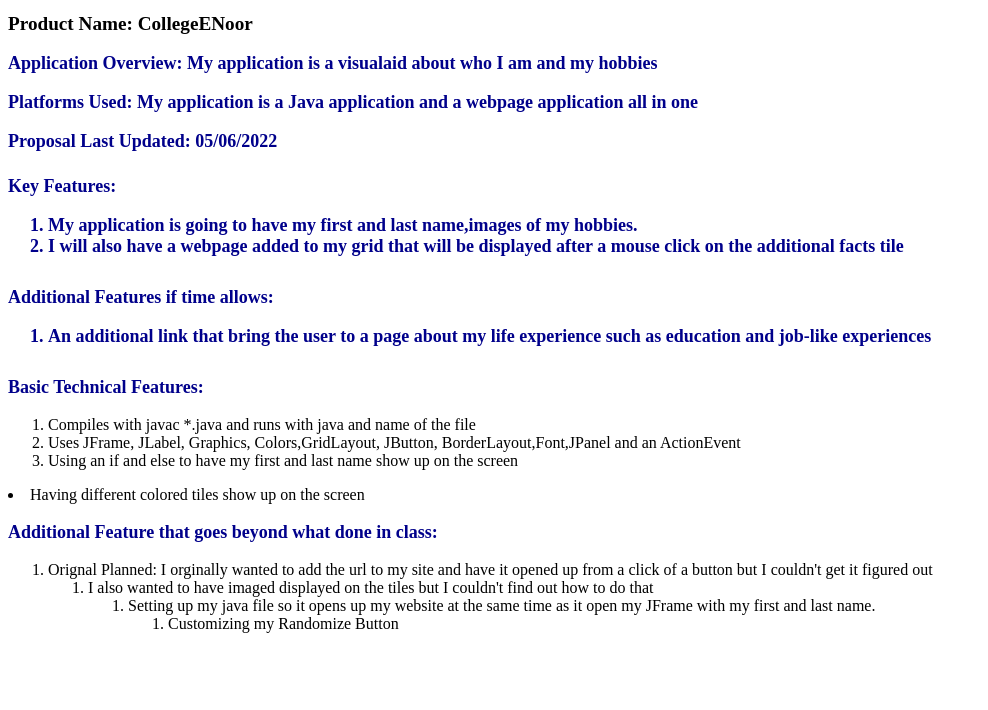
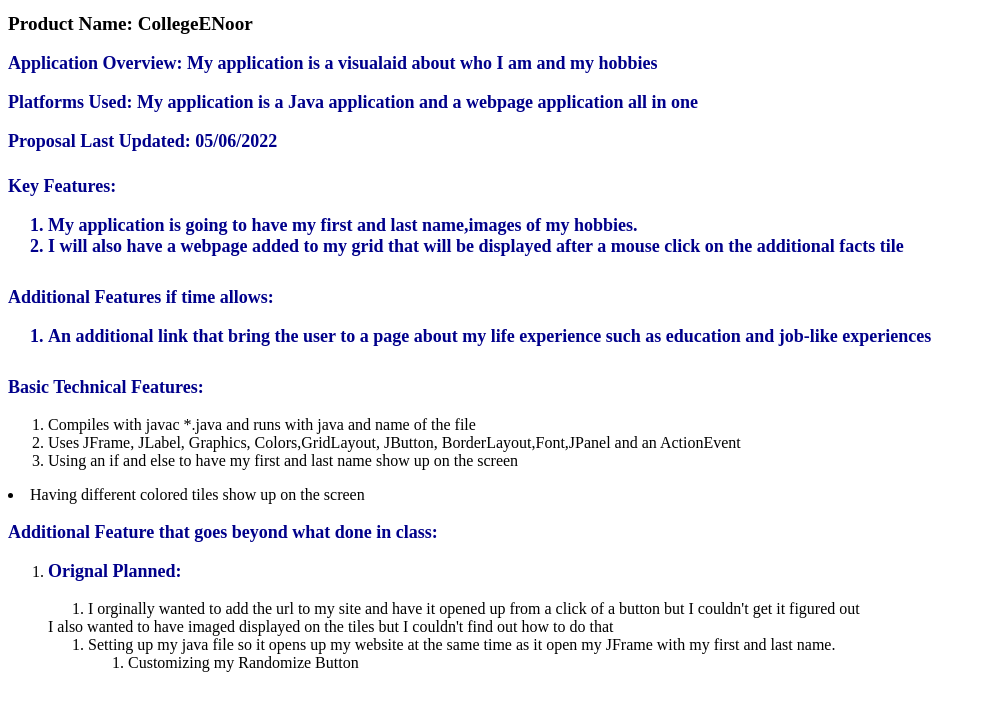
Before and after one commit to mmalik234/Final-Project-Proposal, a plain HTML site: page index.html in a window 1280 px wide. Shown: the whole page, without its empty margins (0-988 px from the left). Drawn offline with Linux system fonts and the light colour scheme.

Commit message:
update my file

```diff
--- a/index.html
+++ b/index.html
@@ -54,19 +54,21 @@
     <p>Additional Feature that goes beyond what done in class:
      <ol>
     <li>
-    Orignal Planned: I orginally wanted to add the url to my site and have it opened up from a click of a button but I couldn't get it figured out
+   <p>Orignal Planned:</p>
+    <ol>
+    <li>
+        I orginally wanted to add the url to my site and have it opened up from a click of a button but I couldn't get it figured out
     </li>
-    <ol>
-     <li>
-    I also wanted to have imaged displayed on the tiles but I couldn't find out how to do that
+    </ol>
+   I also wanted to have imaged displayed on the tiles but I couldn't find out how to do that
     </li>
     <ol>
     <li>
-     Setting up my java file so it opens  up my website at the same time as it open my JFrame with my first and last name.
+    Setting up my java file so it opens  up my website at the same time as it open my JFrame with my first and last name.
     </li>
     <ol>
     <li>
-        Customizing my Randomize Button
+    Customizing my Randomize Button
     </li>
     </ol>
     </ol>
```
